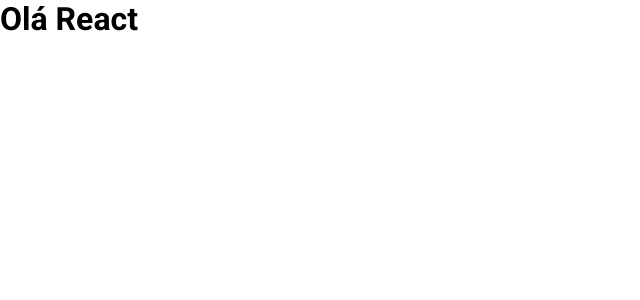
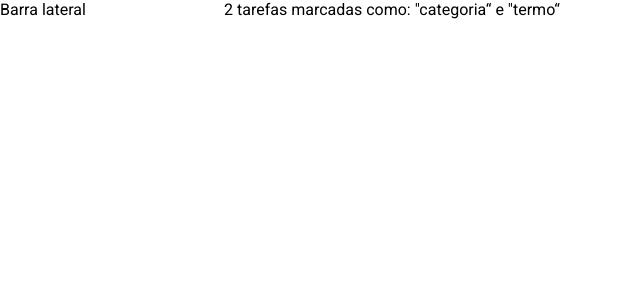
Before and after one commit to devMahaw/todo_react, a React (Create React App) app: page / in a window 1280 px wide. Shown: the top 300 px of the page, without its empty margins (0-640 px from the left). Built offline with nearby package versions, Linux system fonts and the light colour scheme.

Commit message:
feat: initial layout configs

```diff
--- a/src/App.tsx
+++ b/src/App.tsx
@@ -1,10 +1,15 @@
-import GlobalStyle from "./styles";
+import Sidebar from "./containers/sidebar";
+import TodoList from "./containers/todo_list";
+import GlobalStyle, { Container } from "./styles";
 
 function App() {
   return (
     <>
       <GlobalStyle />
-      <h1>Olá React</h1>
+      <Container>
+        <Sidebar />
+        <TodoList />
+      </Container>
     </>
   );
 }
--- /dev/null
+++ b/src/containers/sidebar/index.tsx
@@ -0,0 +1,3 @@
+const Sidebar = () => <aside>Barra lateral</aside>;
+
+export default Sidebar;
--- /dev/null
+++ b/src/containers/todo_list/index.tsx
@@ -0,0 +1,7 @@
+const TodoList = () => (
+  <main>
+    <p>2 tarefas marcadas como: &quot;categoria&ldquo; e &quot;termo&ldquo;</p>
+  </main>
+);
+
+export default TodoList;
--- a/src/styles/index.ts
+++ b/src/styles/index.ts
@@ -1,4 +1,4 @@
-import { createGlobalStyle } from "styled-components";
+import styled, { createGlobalStyle } from "styled-components";
 
 const GlobalStyle = createGlobalStyle`
   * {
@@ -9,4 +9,9 @@
   }
 `;
 
+export const Container = styled.div`
+  display: grid;
+  grid-template-columns: 224px auto;
+`;
+
 export default GlobalStyle;
```
